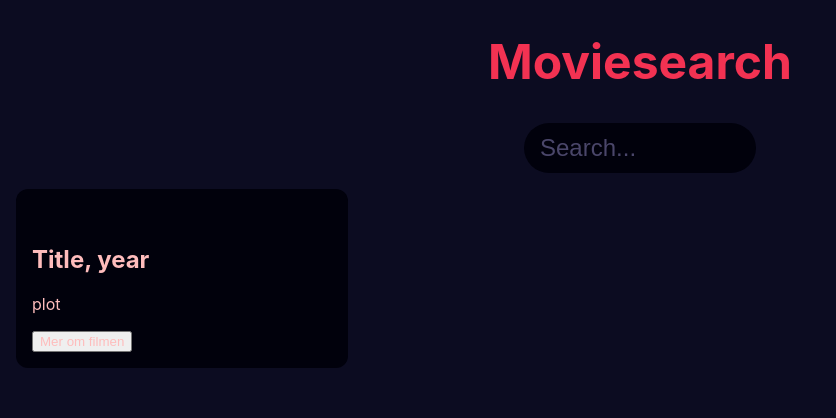
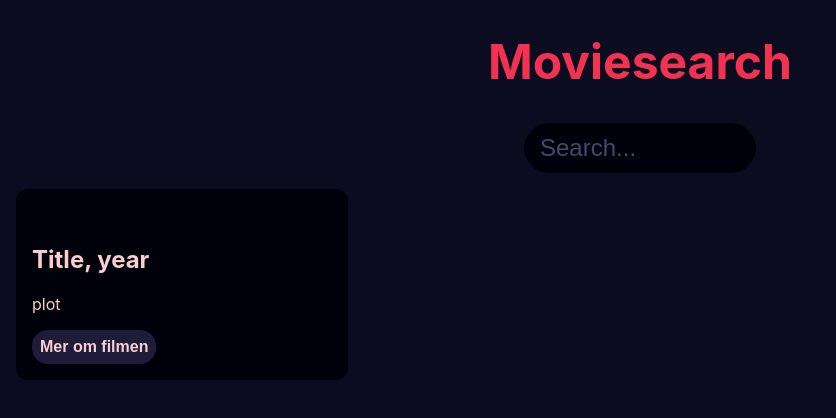
Before and after one commit to synnehe/uin23ak4_moviesearch_heiberg, a React (Create React App) app: page / in a window 1280 px wide. Shown: the top 418 px of the page, without its empty margins (0-836 px from the left). Built offline with nearby package versions, Linux system fonts and the light colour scheme.

Commit message:
Css for button

```diff
--- a/src/css/main.css
+++ b/src/css/main.css
@@ -1,5 +1,5 @@
 * {
-  color: rgb(254, 188, 188);
+  color: rgb(249, 206, 206);
 }
 
 body {
@@ -28,6 +28,19 @@ section #article-card {
   padding: 1rem;
   border-radius: 12px;
 }
+section #article-card button {
+  background-color: rgb(29, 29, 58);
+  outline-color: transparent;
+  border: none;
+  padding: 0.5rem;
+  border-radius: 1rem;
+  font-weight: bold;
+  font-size: 1rem;
+}
+section #article-card button:hover {
+  background-color: rgb(67, 67, 124);
+  cursor: pointer;
+}
 
 #search-section {
   display: flex;
--- a/src/sass/main.scss
+++ b/src/sass/main.scss
@@ -1,10 +1,12 @@
 $darkBlue: rgb(12, 12, 33);
 $dark: rgb(1, 1, 12);
-$bigFont: rgb(243, 50, 82);
-$smallFont: rgb(254, 188, 188);
+$red: rgb(243, 50, 82);
+$lightPink: rgb(249, 206, 206);
+$lightBlue: rgb(67, 67, 124);
+$mediumBlue: rgb(29, 29, 58);
 
 * {
-  color: $smallFont;
+  color: $lightPink;
 }
 
 body {
@@ -17,7 +19,7 @@ header {
   width: 100%;
 
   h1 {
-    color: $bigFont;
+    color: $red;
     font-size: 3rem;
   }
 }
@@ -33,6 +35,21 @@ section {
     margin: 1rem;
     padding: 1rem;
     border-radius: 12px;
+
+    button{
+      background-color: $mediumBlue;
+      outline-color: transparent;
+      border: none;
+      padding: 0.5rem;
+      border-radius: 1rem;
+      font-weight: bold;
+      font-size: 1rem;
+
+      &:hover {
+        background-color: $lightBlue;
+        cursor: pointer;
+      }
+    }
    }
 }
 
```
Also changed, not shown: 1 other file (tests, documents, lock files or other folders).
